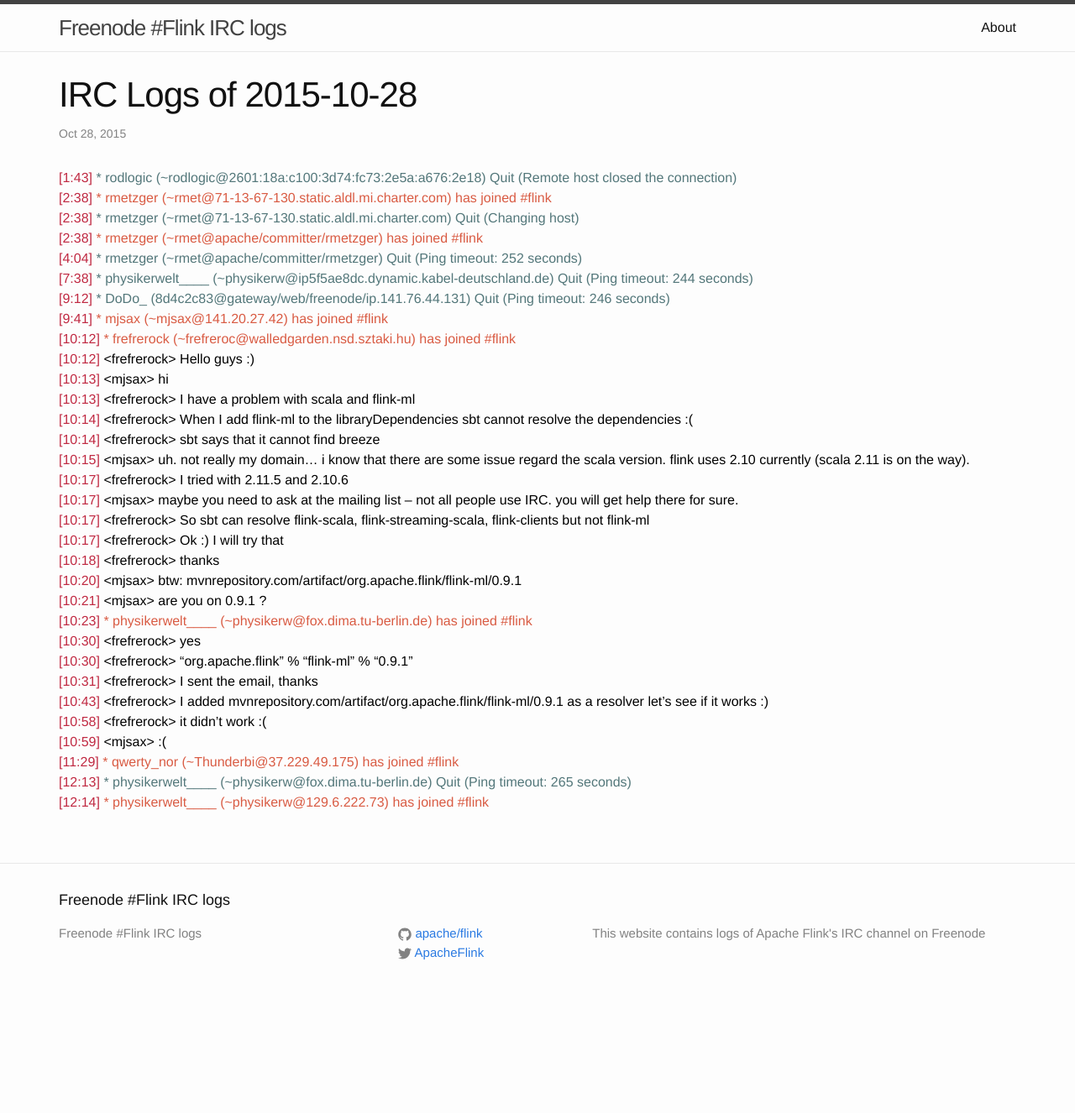
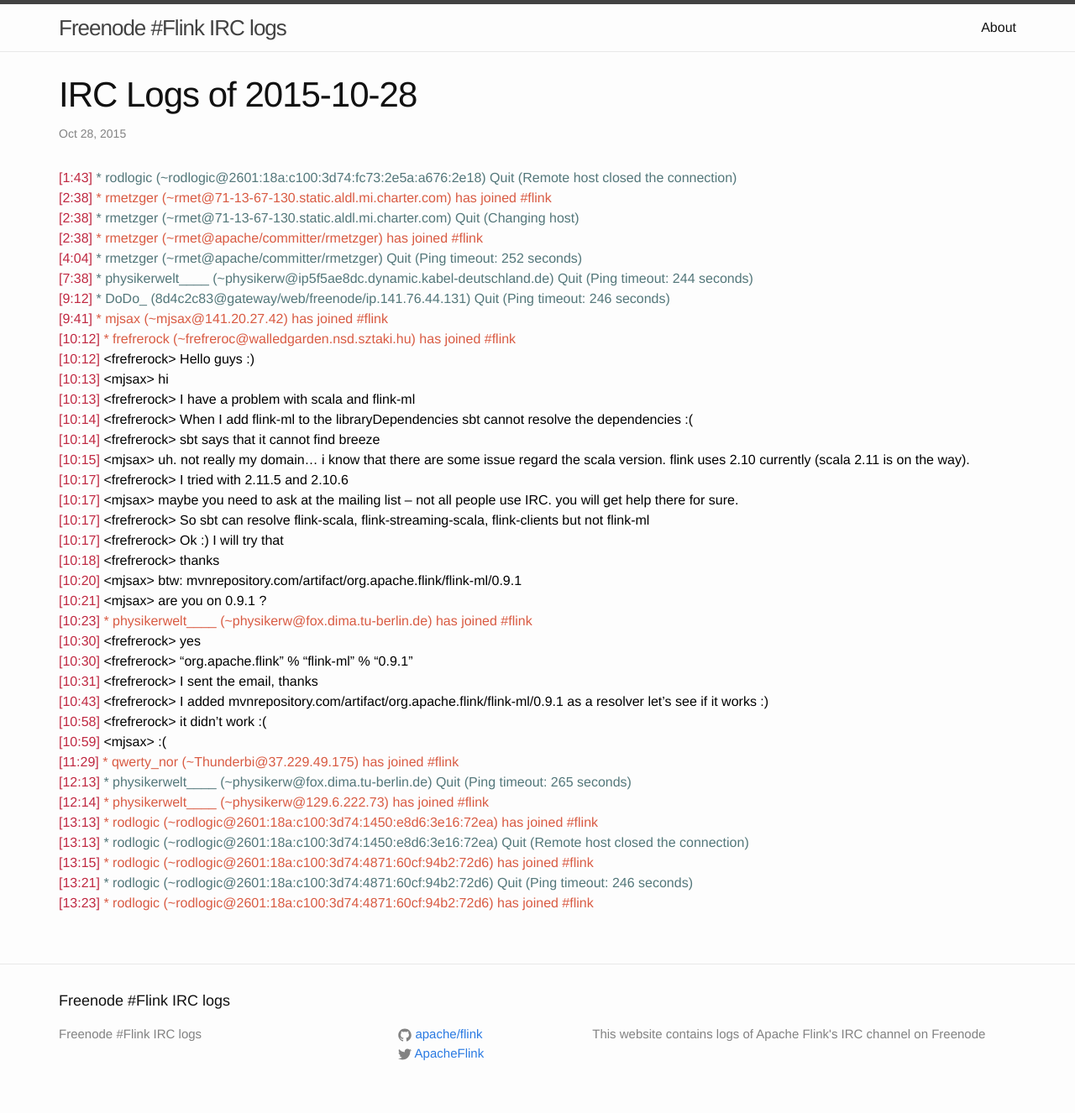
Before and after one commit to flink-irc-logs/flink-irc-logs.github.io, a Jekyll site: the page built from _posts/2015-10-28-logs.markdown, in a window 1280 px wide. Shown: the whole page at 84% size. Built offline with Jekyll 4.4.1, drawn with Linux system fonts in a browser that asks for light colours; before the commit the page ends 1206 px from its top, so only the background shows below that.

Commit message:
Update of the logs on Wed Oct 28 14:15:43 CET 2015

```diff
--- a/_posts/2015-10-28-logs.markdown
+++ b/_posts/2015-10-28-logs.markdown
@@ -36,3 +36,8 @@
 <span class="irc-date">[11:29]</span> <span class="irc-green">* qwerty_nor (~Thunderbi@37.229.49.175) has joined #flink</span><br />
 <span class="irc-date">[12:13]</span> <span class="irc-navy">* physikerwelt____ (~physikerw@fox.dima.tu-berlin.de) Quit (Ping timeout: 265 seconds)</span><br />
 <span class="irc-date">[12:14]</span> <span class="irc-green">* physikerwelt____ (~physikerw@129.6.222.73) has joined #flink</span><br />
+<span class="irc-date">[13:13]</span> <span class="irc-green">* rodlogic (~rodlogic@2601:18a:c100:3d74:1450:e8d6:3e16:72ea) has joined #flink</span><br />
+<span class="irc-date">[13:13]</span> <span class="irc-navy">* rodlogic (~rodlogic@2601:18a:c100:3d74:1450:e8d6:3e16:72ea) Quit (Remote host closed the connection)</span><br />
+<span class="irc-date">[13:15]</span> <span class="irc-green">* rodlogic (~rodlogic@2601:18a:c100:3d74:4871:60cf:94b2:72d6) has joined #flink</span><br />
+<span class="irc-date">[13:21]</span> <span class="irc-navy">* rodlogic (~rodlogic@2601:18a:c100:3d74:4871:60cf:94b2:72d6) Quit (Ping timeout: 246 seconds)</span><br />
+<span class="irc-date">[13:23]</span> <span class="irc-green">* rodlogic (~rodlogic@2601:18a:c100:3d74:4871:60cf:94b2:72d6) has joined #flink</span><br />
```
